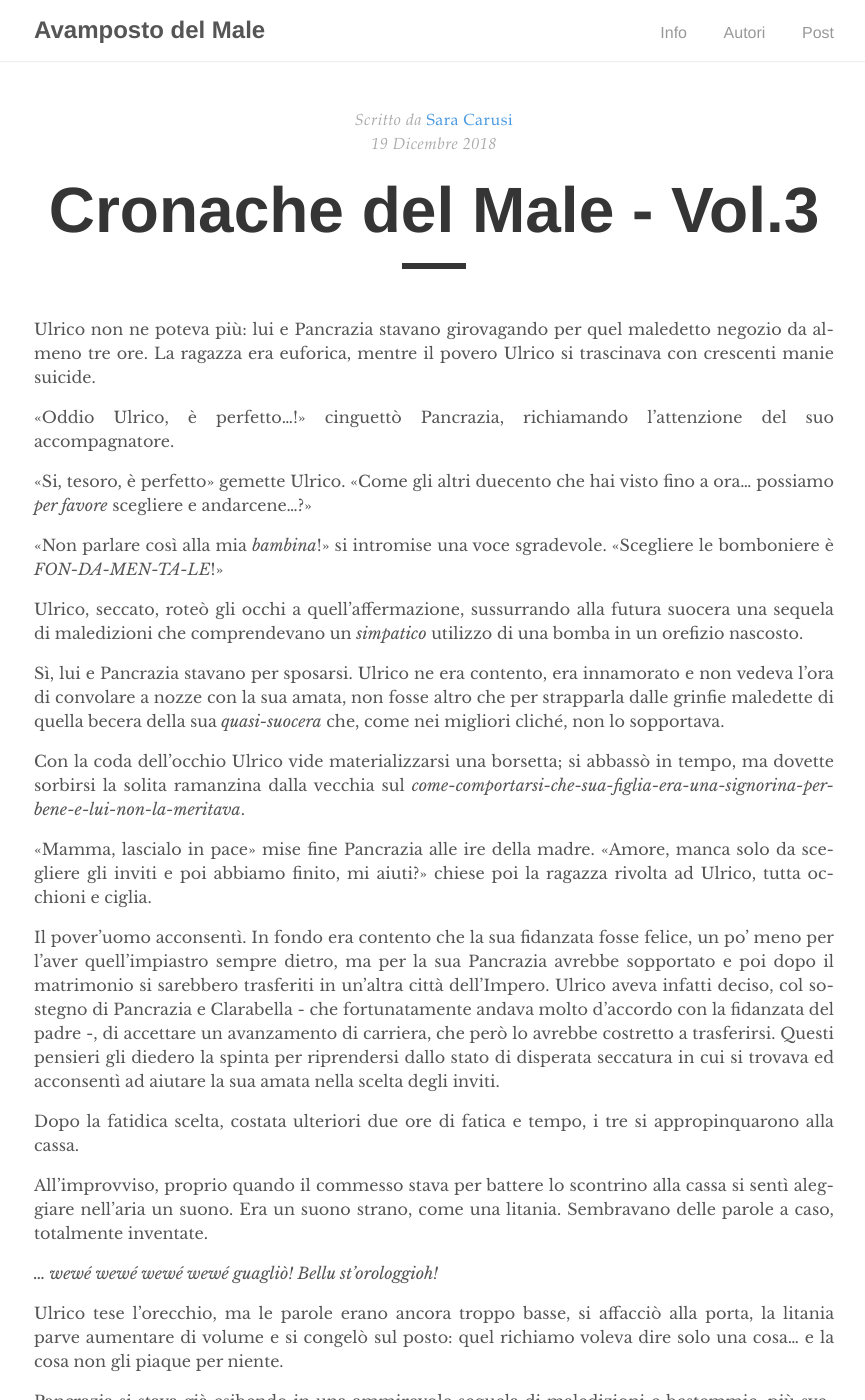
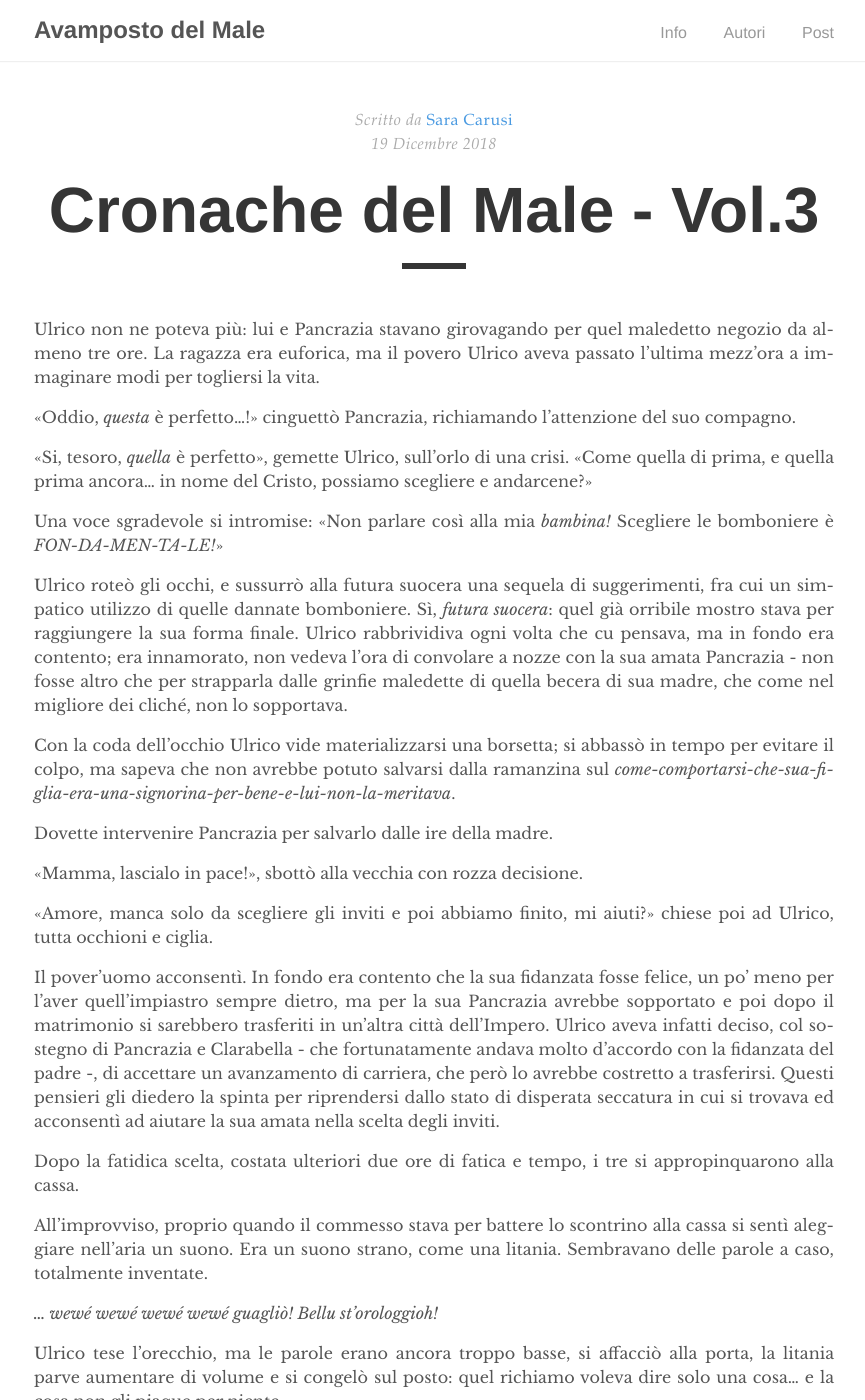
Before and after one commit to eviloutpost/eviloutpost.github.io, a Jekyll site: the page built from _posts/2018-12-19-organizzazione.md, in a window 1280 px wide and 1400 px high. Shown: the whole window, without its empty margins (206-1071 px from the left). Built offline with Jekyll 4.4.1, drawn with Linux system fonts in a browser that asks for light colours.

Commit message:
Started my review

```diff
--- a/_posts/2018-12-19-organizzazione.md
+++ b/_posts/2018-12-19-organizzazione.md
@@ -2,23 +2,25 @@
 layout: post
 title:  "Cronache del Male - Vol.3"
 author: "aarde"
-display: 10
+display: 5
 ---
-Ulrico non ne poteva più: lui e Pancrazia stavano girovagando per quel maledetto negozio da almeno tre ore. La ragazza era euforica, mentre il povero Ulrico si trascinava con crescenti manie suicide.
+Ulrico non ne poteva più: lui e Pancrazia stavano girovagando per quel maledetto negozio da almeno tre ore. La ragazza era euforica, ma il povero Ulrico aveva passato l'ultima mezz'ora a immaginare modi per togliersi la vita.
 
-«Oddio Ulrico, è perfetto...!» cinguettò Pancrazia, richiamando l'attenzione del suo accompagnatore.
+«Oddio, *questa* è perfetto...!» cinguettò Pancrazia, richiamando l'attenzione del suo compagno.
 
-«Si, tesoro, è perfetto» gemette Ulrico. «Come gli altri duecento che hai visto fino a ora... possiamo *per favore* scegliere e andarcene...?»
+«Si, tesoro, *quella* è perfetto», gemette Ulrico, sull'orlo di una crisi. «Come quella di prima, e quella prima ancora... in nome del Cristo, possiamo scegliere e andarcene?»
 
-«Non parlare così alla mia *bambina*!» si intromise una voce sgradevole. «Scegliere le bomboniere è *FON-DA-MEN-TA-LE*!»
+Una voce sgradevole si intromise: «Non parlare così alla mia *bambina!* Scegliere le bomboniere è *FON-DA-MEN-TA-LE!*»
 
-Ulrico, seccato, roteò gli occhi a quell'affermazione, sussurrando alla futura suocera una sequela di maledizioni che comprendevano un *simpatico* utilizzo di una bomba in un orefizio nascosto.
+Ulrico roteò gli occhi, e sussurrò alla futura suocera una sequela di suggerimenti, fra cui un simpatico utilizzo di quelle dannate bomboniere. Sì, *futura suocera*: quel già orribile mostro stava per raggiungere la sua forma finale. Ulrico rabbrividiva ogni volta che cu pensava, ma in fondo era contento; era innamorato, non vedeva l'ora di convolare a nozze con la sua amata Pancrazia - non fosse altro che per strapparla dalle grinfie maledette di quella becera di sua madre, che come nel migliore dei cliché, non lo sopportava.
 
-Sì, lui e Pancrazia stavano per sposarsi. Ulrico ne era contento, era innamorato e non vedeva l'ora di convolare a nozze con la sua amata, non fosse altro che per strapparla dalle grinfie maledette di quella becera della sua *quasi-suocera* che, come nei migliori cliché, non lo sopportava.
+Con la coda dell'occhio Ulrico vide materializzarsi una borsetta; si abbassò in tempo per evitare il colpo, ma sapeva che non avrebbe potuto salvarsi dalla ramanzina sul *come-comportarsi-che-sua-figlia-era-una-signorina-per-bene-e-lui-non-la-meritava*.
 
-Con la coda dell'occhio Ulrico vide materializzarsi una borsetta; si abbassò in tempo, ma dovette sorbirsi la solita ramanzina dalla vecchia sul *come-comportarsi-che-sua-figlia-era-una-signorina-per-bene-e-lui-non-la-meritava*.
+Dovette intervenire Pancrazia per salvarlo dalle ire della madre.
 
-«Mamma, lascialo in pace» mise fine Pancrazia alle ire della madre. «Amore, manca solo da scegliere gli inviti e poi abbiamo finito, mi aiuti?» chiese poi la ragazza rivolta ad Ulrico, tutta occhioni e ciglia.
+«Mamma, lascialo in pace!», sbottò alla vecchia con rozza decisione.
+
+«Amore, manca solo da scegliere gli inviti e poi abbiamo finito, mi aiuti?» chiese poi ad Ulrico, tutta occhioni e ciglia.
 
 <!-- riletto fino a qui -->
 
```
